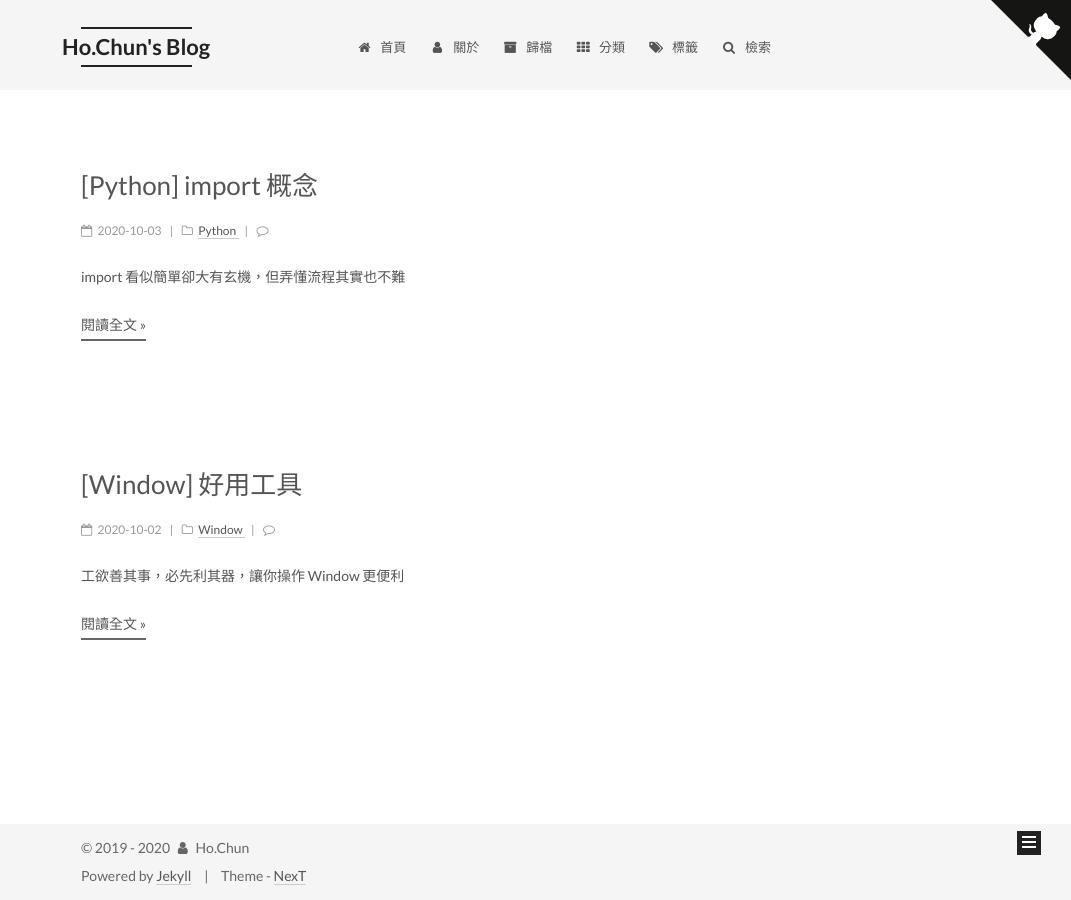
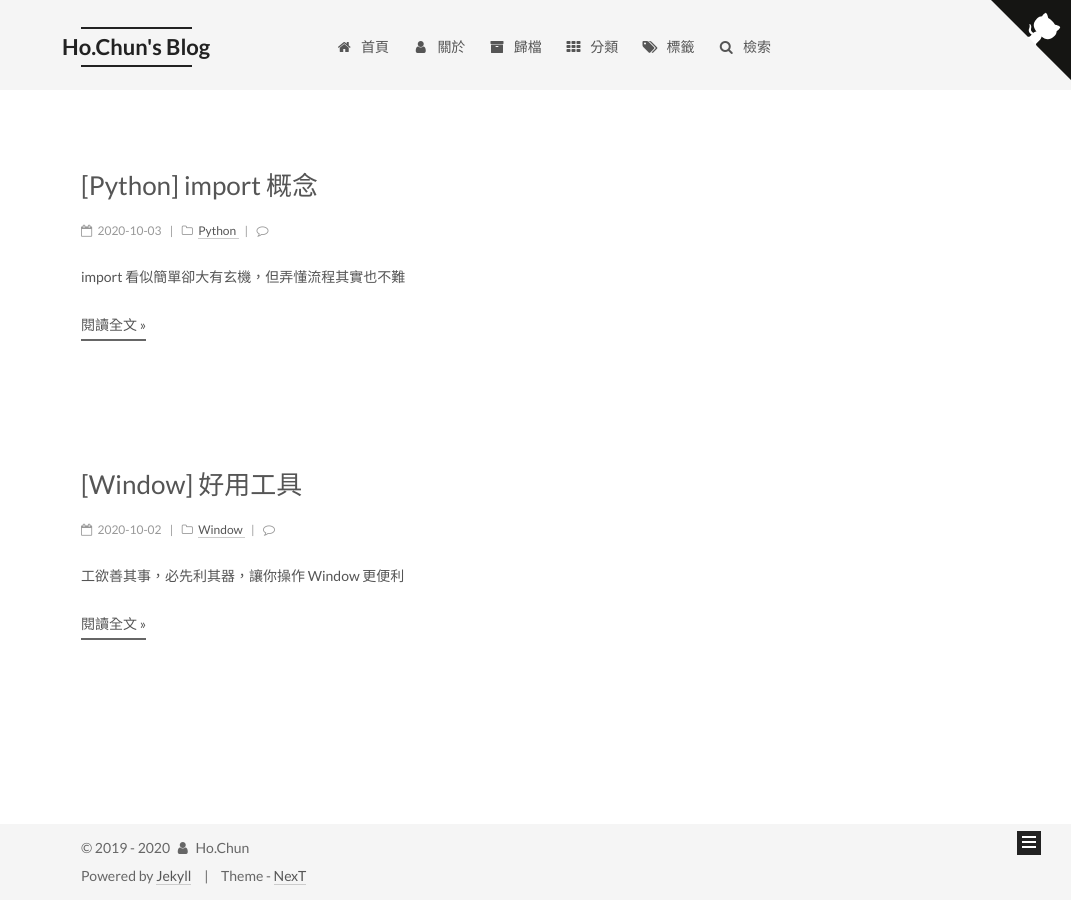
Before and after one commit to hochun836/hochun836.github.io, a Jekyll site: the page built from index.html, in a window 1280 px wide. Shown: the whole page, without its empty margins (209-1280 px from the left). Built offline with Jekyll 4.4.1, drawn with Linux system fonts in a browser that asks for light colours; the list of posts is cut into pages by our own code; comment, search, counter and statistics services are not loaded.

Commit message:
fix font

```diff
--- a/_sass/_custom/custom.scss
+++ b/_sass/_custom/custom.scss
@@ -1,4 +1,8 @@
 // Custom styles.
+
+.menu .menu-item a {
+  font-size: 14px;
+}
 
 .post-body {
 
--- a/_sass/_variables/base.scss
+++ b/_sass/_variables/base.scss
@@ -62,7 +62,8 @@
 }
 
 // Font families.
-$font-family-chinese      : "PingFang SC", "Microsoft YaHei";
+// $font-family-chinese      : "PingFang SC", "Microsoft YaHei";
+$font-family-chinese      : "Microsoft JhengHei", "Microsoft YaHei", "PingFang SC";
 
 $font-family-base         : $font-family-chinese, sans-serif;
 $font-family-base         : if(get_font_family('global'), (get_font_family('global'), $font-family-chinese, sans-serif), $font-family-base);
```
